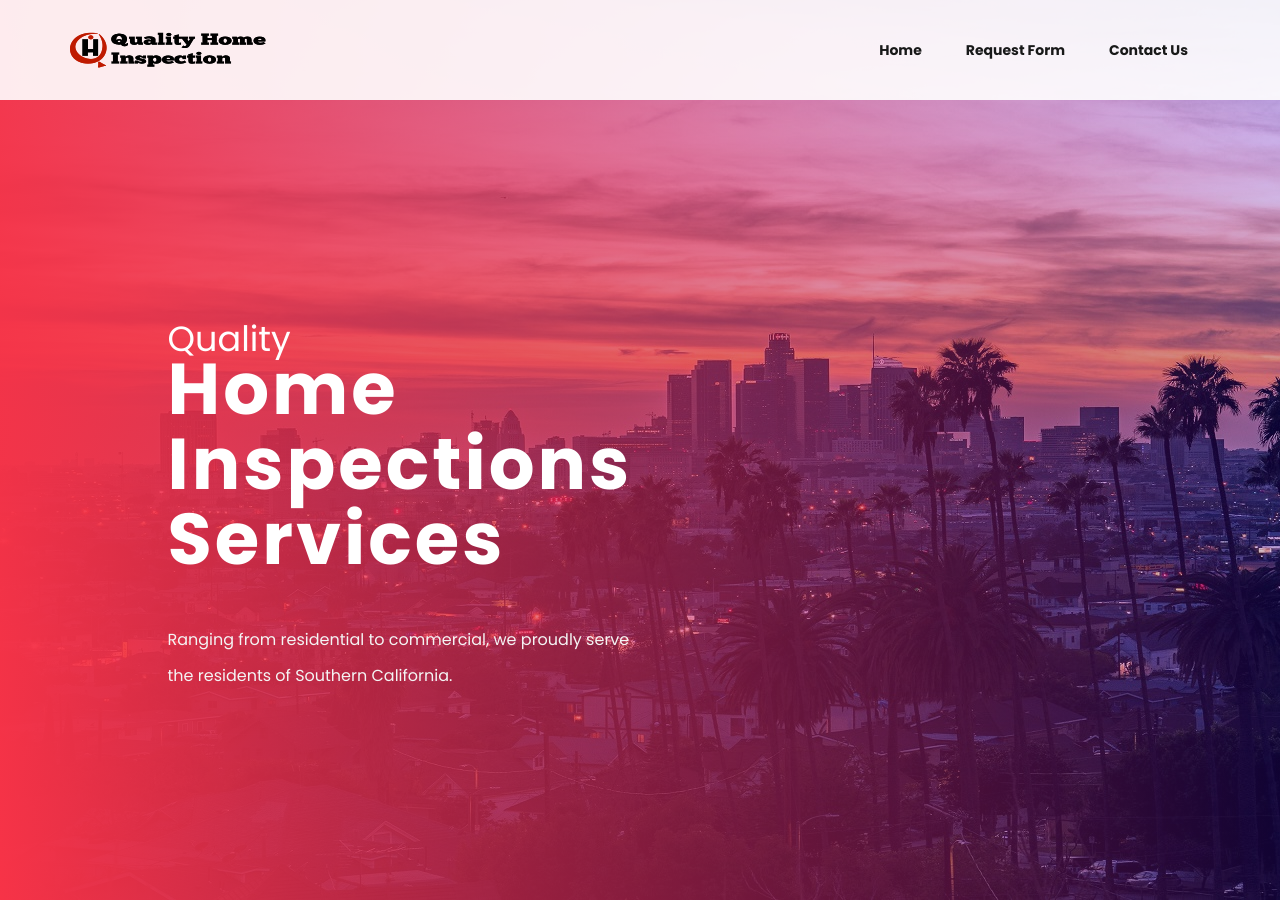
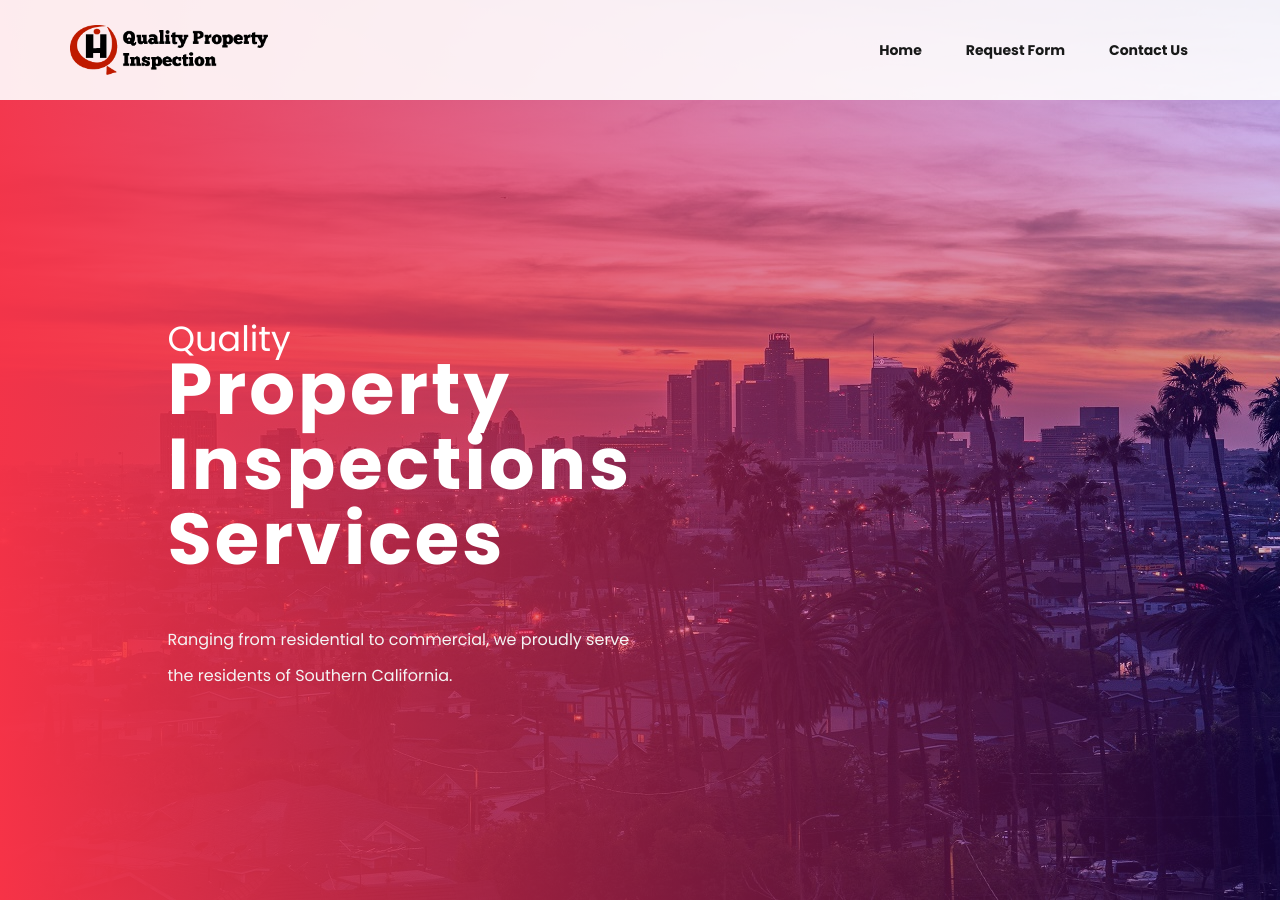
Before and after one commit to qualityhomeinspection/qualityhomeinspection.github.io, a Jekyll site: the page built from index.md, in a window 1280 px wide and 900 px high. Built offline with Jekyll 4.4.1, drawn with Linux system fonts in a browser that asks for light colours.

Commit message:
Changed quality home inspection to quality property inspection and updated img and css

```diff
--- a/_layouts/default.html
+++ b/_layouts/default.html
@@ -34,7 +34,7 @@
            <div class="row">
               <div class="col-lg-12">
                  <nav class="navbar navbar-expand-lg navbar-light">
-                    <a class="navbar-brand" href="index.html"> <img src="img/logo.png" alt="logo"> </a>
+                    <a class="navbar-brand" href="index.html"> <img src="img/logo.png" alt="logo" style="max-width: 198px;"> </a>
                     <button class="navbar-toggler" type="button" data-toggle="collapse" data-target="#navbarNav"
                        aria-controls="navbarNav" aria-expanded="false" aria-label="Toggle navigation">
                        <span class="navbar-toggler-icon"></span>
@@ -98,7 +98,7 @@
            <div class="row">
               <div class="col-lg-12">
                  <div class="footer_logo">
-                       <a href="index.html" class="footer_logo_iner"> <img src="img/footer_logo.png" alt="#"> </a>
+                       <a href="index.html" class="footer_logo_iner"> <img src="img/footer_logo.png" alt="footer logo" style="max-width: 148px;"> </a>
                  </div>
               </div>
 
--- a/index.md
+++ b/index.md
@@ -1,6 +1,6 @@
 ---
 layout: default
-title: "Quality Home Inspection - Home"
+title: "Quality Property Inspection Services - Home"
 description: "We serve quality home inspections ranging from commercial to residential properties."
 ---
 
@@ -13,7 +13,7 @@ description: "We serve quality home inspections ranging from commercial to resid
                <div class="banner_text aling-items-center">
                   <div class="banner_text_iner">
                      <h5>Quality</h5>
-                     <h2>Home <br>
+                     <h2>Property <br>
                         Inspections <br>
                         Services</h2>
                      <p>Ranging from residential to commercial, we proudly serve the residents of Southern California. </p>
```
Also changed, not shown: about.md (+1 -1 lines), contact.md (+1 -1 lines), request.md (+1 -1 lines), services.md (+1 -1 lines), img/footer_logo.png, img/logo.png.
